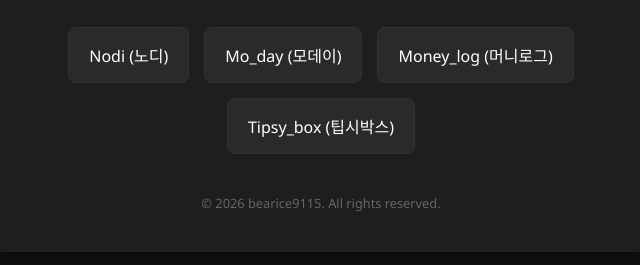
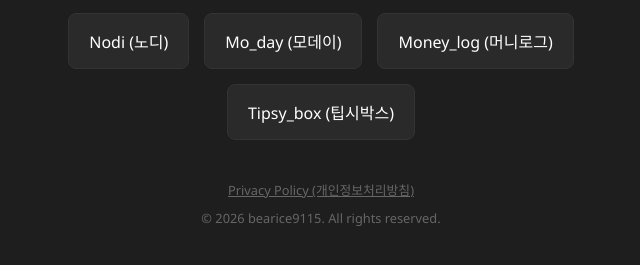
Before and after one commit to bearice9115/bearice9115.github.io, a plain HTML site: page index.html in a window 1280 px wide. Shown: the part 361-626 px from the top of the page, without its empty margins (319-959 px from the left). Drawn offline with Linux system fonts and the light colour scheme.

Commit message:
Add privacy policy link to footer

```diff
--- a/index.html
+++ b/index.html
@@ -75,6 +75,7 @@
         </div>
 
         <div class="footer">
+            <a href="/nodi/privacy.html" style="color: #666; text-decoration: underline; margin-bottom: 10px; display: inline-block;">Privacy Policy (개인정보처리방침)</a><br>
             &copy; 2026 bearice9115. All rights reserved.
         </div>
     </div>
```
